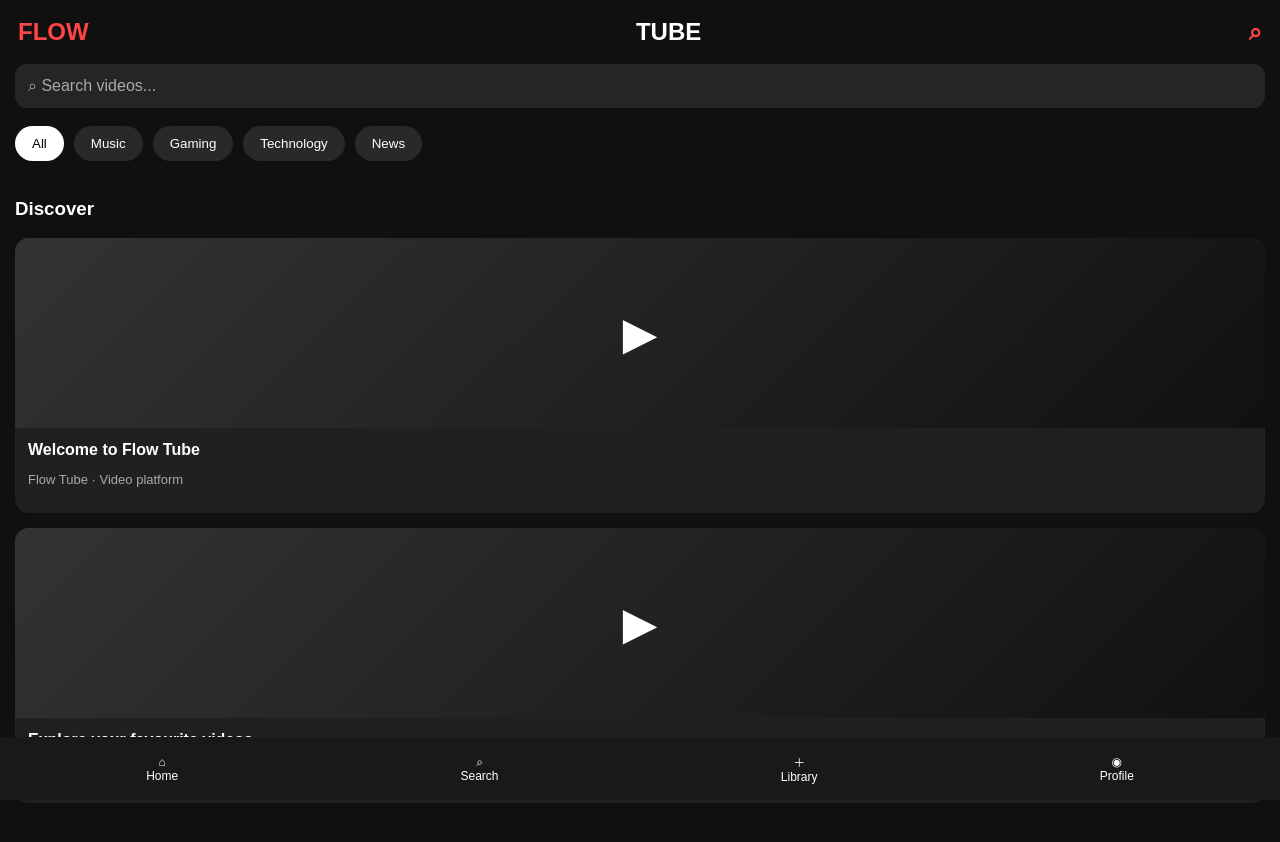
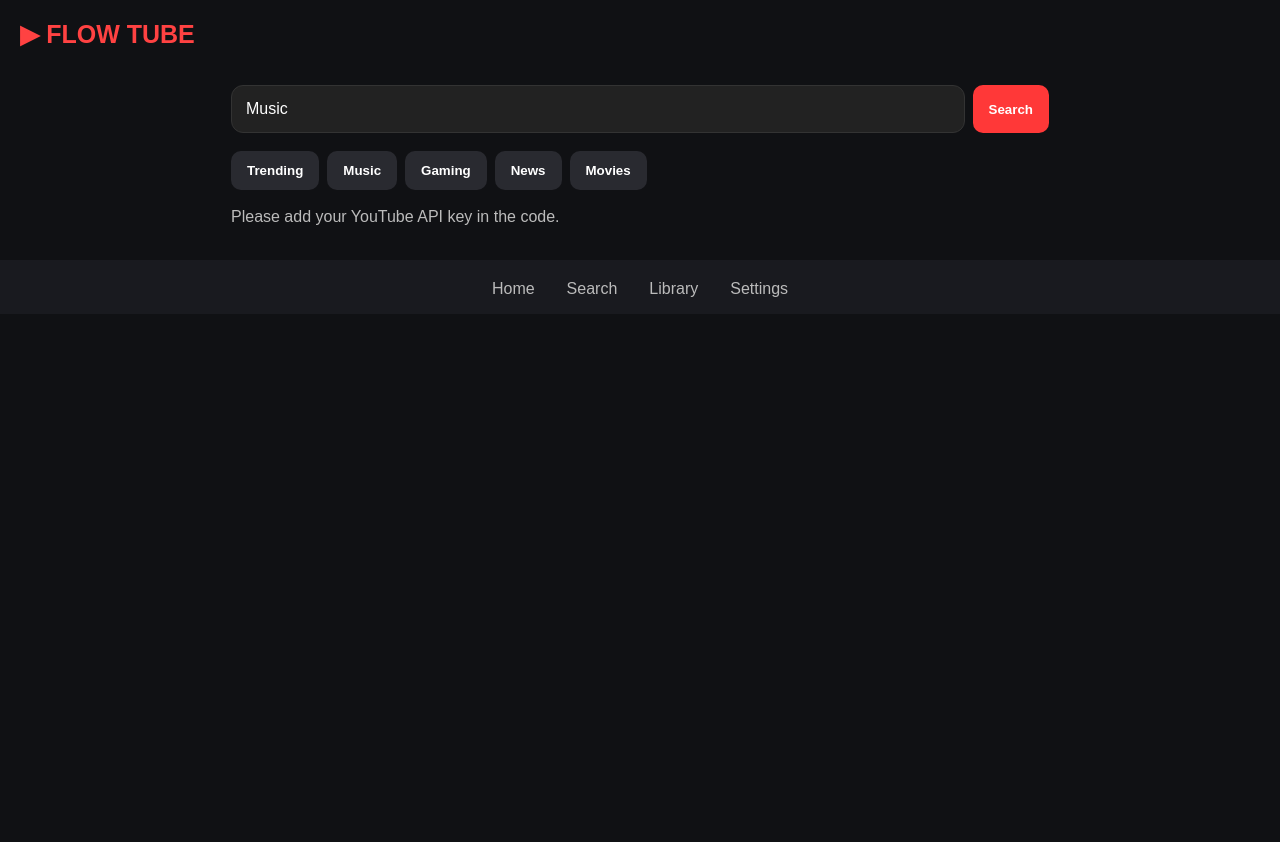
Before and after one commit to rakiibull/Flow_ios, a plain HTML site: page index.html in a window 1280 px wide. Both pictures are taken after a click on the button "Music". After the commit the page ends 800 px from the top, so only its background shows below. Drawn offline with Linux system fonts and the light colour scheme.

Commit message:
Refactor index.html for better design and search features
Updated styles and structure for improved layout and functionality.

```diff
--- a/index.html
+++ b/index.html
@@ -1,58 +1,121 @@
+
 <!DOCTYPE html>
 <html lang="en">
 <head>
 <meta charset="UTF-8">
-<meta name="viewport" content="width=device-width, initial-scale=1.0">
-<meta name="theme-color" content="#101010">
+<meta name="viewport" content="width=device-width, initial-scale=1">
 <title>Flow Tube</title>
 <style>
 *{box-sizing:border-box}
-body{margin:0;background:#101010;color:white;font-family:Arial,sans-serif}
-header{padding:18px;font-size:24px;font-weight:bold;display:flex;justify-content:space-between}
-header span{color:#ff4545}
-.search{margin:0 15px 18px;padding:13px;background:#252525;border-radius:12px;color:#aaa}
-.categories{display:flex;gap:10px;padding:0 15px 18px;overflow:auto}
-.categories button{background:#292929;color:white;border:0;padding:10px 17px;border-radius:20px;white-space:nowrap}
-.categories button:first-child{background:white;color:black}
-h3{padding:0 15px}
-.video{margin:15px;background:#202020;border-radius:14px;overflow:hidden}
-.thumbnail{height:190px;background:linear-gradient(135deg,#333,#111);display:flex;align-items:center;justify-content:center;font-size:45px}
-.details{padding:13px}
-.details p{color:#aaa;font-size:13px}
-nav{position:fixed;bottom:0;left:0;right:0;background:#191919;display:flex;justify-content:space-around;padding:15px 5px}
-nav button{background:none;border:0;color:white;font-size:12px}
-main{padding-bottom:75px}
+body{margin:0;background:#101114;color:white;font-family:Arial,sans-serif}
+header{padding:20px;font-size:25px;font-weight:bold;color:#ff4242}
+main{padding:16px;max-width:850px;margin:auto}
+.search{display:flex;gap:8px}
+input{flex:1;min-width:0;padding:14px;border-radius:12px;border:1px solid #333;background:#222;color:white;font-size:16px}
+button{border:0;border-radius:10px;padding:12px 16px;background:#ff3838;color:white;font-weight:bold}
+.categories{display:flex;gap:8px;overflow:auto;margin:18px 0}
+.categories button{white-space:nowrap;background:#292a30}
+#player{margin:18px 0}
+iframe{width:100%;aspect-ratio:16/9;border:0;border-radius:14px}
+#results{display:grid;grid-template-columns:repeat(auto-fit,minmax(220px,1fr));gap:16px}
+.video{background:#202126;border-radius:13px;overflow:hidden;cursor:pointer}
+.video img{width:100%;display:block}
+.video h3{font-size:15px;line-height:1.4;padding:0 12px}
+.video p{font-size:12px;color:#aaa;padding:0 12px}
+#status{color:#bbb;margin:16px 0}
+nav{position:sticky;bottom:0;background:#191a1f;padding:15px;text-align:center;color:#bbb}
 </style>
 </head>
 <body>
-<header><span>FLOW</span> TUBE <span>⌕</span></header>
-<div class="search">⌕ Search videos...</div>
+<header>▶ FLOW TUBE</header>
+<main>
+<div class="search">
+<input id="query" placeholder="Search YouTube videos...">
+<button onclick="searchVideos()">Search</button>
+</div>
+
 <div class="categories">
-<button>All</button><button>Music</button><button>Gaming</button>
-<button>Technology</button><button>News</button>
+<button onclick="searchCategory('Trending')">Trending</button>
+<button onclick="searchCategory('Music')">Music</button>
+<button onclick="searchCategory('Gaming')">Gaming</button>
+<button onclick="searchCategory('News')">News</button>
+<button onclick="searchCategory('Movies')">Movies</button>
 </div>
-<main>
-<h3>Discover</h3>
-<div class="video">
-<div class="thumbnail">▶</div>
-<div class="details">
-<strong>Welcome to Flow Tube</strong>
-<p>Flow Tube · Video platform</p>
-</div>
-</div>
-<div class="video">
-<div class="thumbnail">▶</div>
-<div class="details">
-<strong>Explore your favourite videos</strong>
-<p>Flow Tube · Discover</p>
-</div>
-</div>
+
+<div id="status">Search for videos to get started.</div>
+<div id="player"></div>
+<div id="results"></div>
 </main>
-<nav>
-<button>⌂<br>Home</button>
-<button>⌕<br>Search</button>
-<button>＋<br>Library</button>
-<button>◉<br>Profile</button>
-</nav>
+<nav>Home　　Search　　Library　　Settings</nav>
+
+<script>
+const API_KEY = "YOUR_API_KEY_HERE";
+
+async function searchVideos(){
+ const q=document.getElementById("query").value.trim();
+ if(!q){document.getElementById("status").textContent="Enter a video name first.";return;}
+ await loadVideos(q);
+}
+
+function searchCategory(q){
+ document.getElementById("query").value=q;
+ loadVideos(q);
+}
+
+async function loadVideos(q){
+ const status=document.getElementById("status");
+ const results=document.getElementById("results");
+ results.innerHTML="";
+ document.getElementById("player").innerHTML="";
+ status.textContent="Searching videos...";
+
+ if(API_KEY==="YOUR_API_KEY_HERE"){
+ status.textContent="Please add your YouTube API key in the code.";
+ return;
+ }
+
+ try{
+ const url="https://www.googleapis.com/youtube/v3/search?part=snippet&type=video&maxResults=12&q="+encodeURIComponent(q)+"&key="+encodeURIComponent(API_KEY);
+ const response=await fetch(url);
+ const data=await response.json();
+
+ if(!response.ok) throw new Error(data.error?.message||"API request failed");
+
+ if(!data.items?.length){
+ status.textContent="No videos found.";
+ return;
+ }
+
+ status.textContent=data.items.length+" videos found";
+
+ data.items.forEach(item=>{
+ const id=item.id.videoId;
+ const title=item.snippet.title;
+ const channel=item.snippet.channelTitle;
+ const thumb=item.snippet.thumbnails.medium.url;
+
+ const card=document.createElement("div");
+ card.className="video";
+ card.innerHTML=`<img src="${thumb}" alt=""><h3></h3><p></p>`;
+ card.querySelector("h3").textContent=title;
+ card.querySelector("p").textContent=channel;
+ card.onclick=()=>playVideo(id);
+ results.appendChild(card);
+ });
+ }catch(error){
+ status.textContent="Error: "+error.message;
+ }
+}
+
+function playVideo(id){
+ document.getElementById("player").innerHTML=
+ `<iframe src="https://www.youtube-nocookie.com/embed/${encodeURIComponent(id)}?autoplay=1" allow="accelerometer; autoplay; encrypted-media; gyroscope; picture-in-picture; web-share" allowfullscreen></iframe>`;
+ window.scrollTo({top:0,behavior:"smooth"});
+}
+
+document.getElementById("query").addEventListener("keydown",e=>{
+ if(e.key==="Enter")searchVideos();
+});
+</script>
 </body>
 </html>
```
